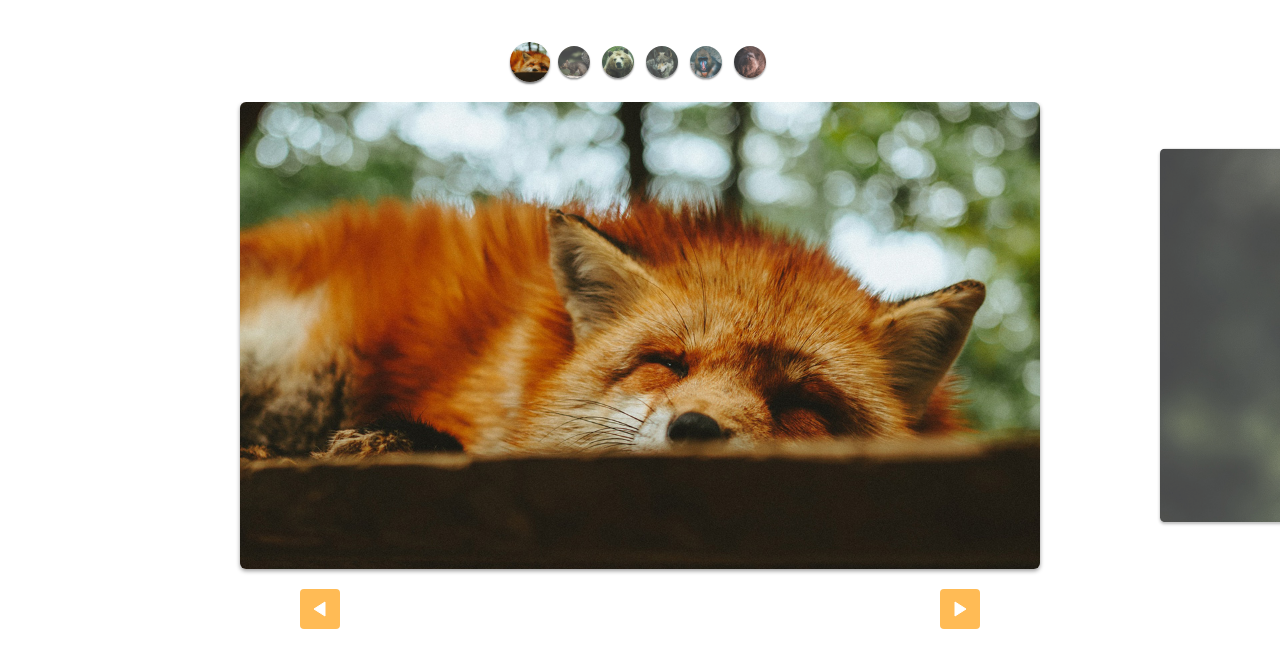
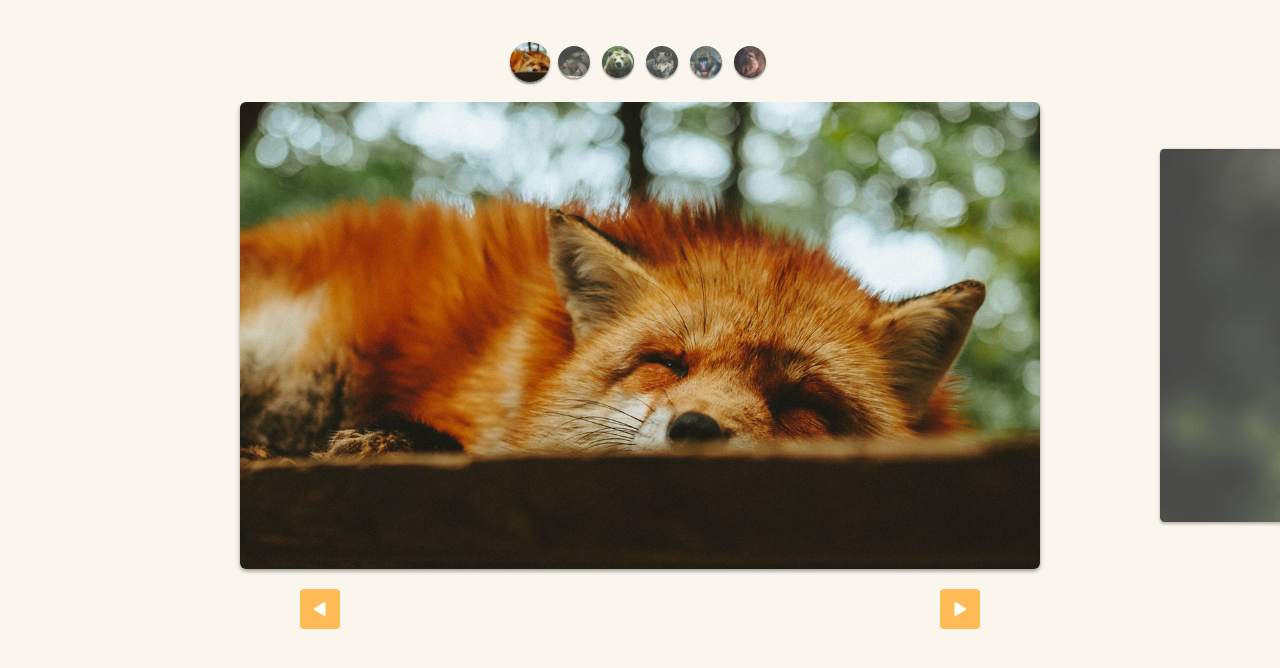
Before and after one commit to joaobrosin/slider, a plain HTML site: page index.html in a window 1280 px wide. Drawn offline with Linux system fonts and the light colour scheme.

Commit message:
readme added

```diff
--- a/css/style.css
+++ b/css/style.css
@@ -1,5 +1,6 @@
 body {
   margin: 0px;
+  background: #FAF6ED;
 }
 
 ul {
```
Also changed, not shown: img/slider-sample.png (added), 1 other file.
